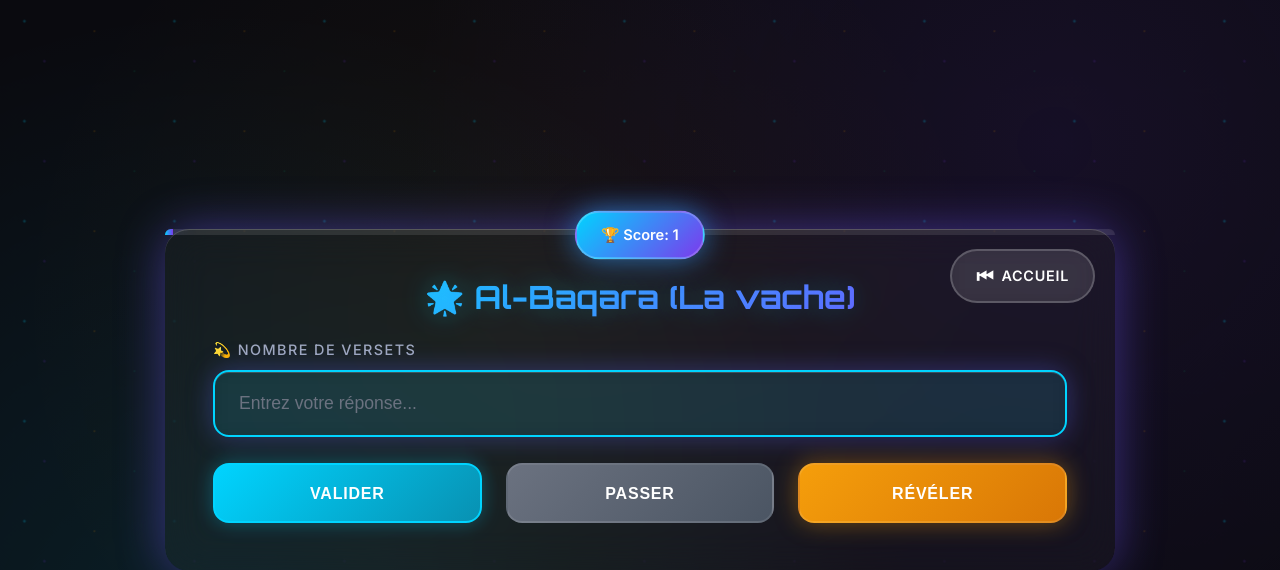
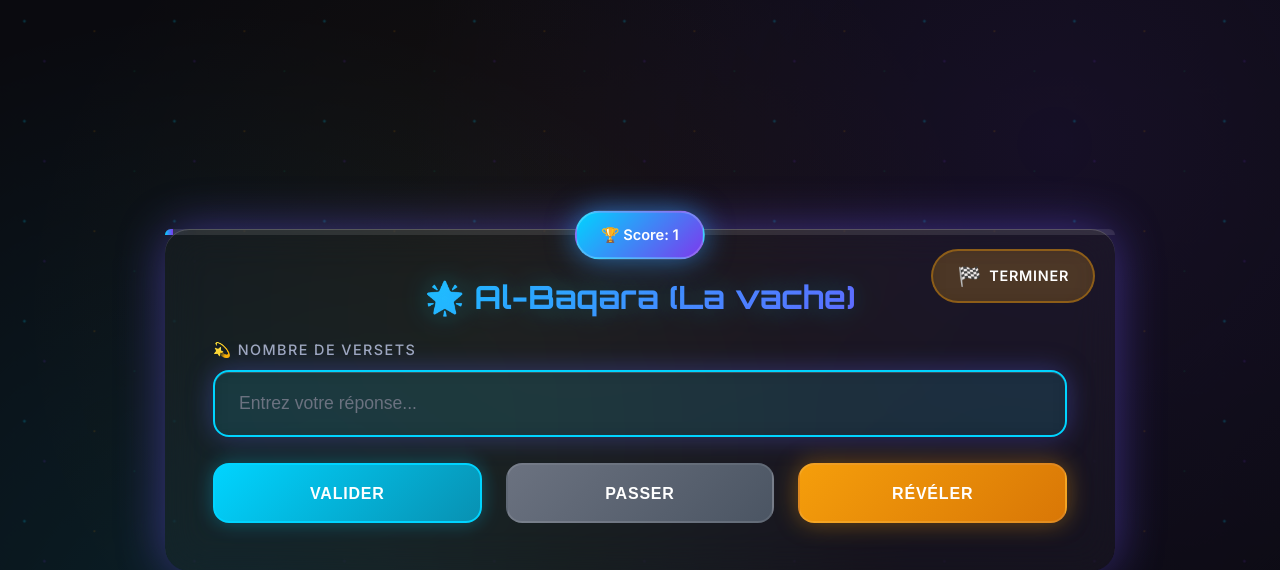
Before and after one commit to NezimK/QuizSuras, a Flask app: page /quiz in a window 1280 px wide. Shown: the top 570 px of the page. Run offline with Flask 3, Linux system fonts and the light colour scheme; the visitor is signed in with stand-in values (Sample User, id 1).

Commit message:
add ending button

```diff
--- a/static/quiz_n1.css
+++ b/static/quiz_n1.css
@@ -531,8 +531,7 @@ body::after {
     animation: badgePulse 3s ease-in-out infinite;
     z-index: 10;
 }
-
-/* Bouton reset - En haut à droite */
+/* Bouton terminer - En haut à droite */
 .reset-btn {
     position: absolute;
     top: 20px;
@@ -554,10 +553,11 @@ body::after {
 }
 
 .reset-btn:hover {
-    background: linear-gradient(135deg, var(--danger), #dc2626);
-    border-color: var(--danger);
+    background: linear-gradient(135deg, var(--accent), #d97706);
+    border-color: var(--accent);
     transform: translateY(-2px);
-    box-shadow: 0 10px 30px rgba(239, 68, 68, 0.3);
+    box-shadow: 0 10px 30px rgba(245, 158, 11, 0.4);
+    color: white;
 }
 
 .reset-icon {
@@ -569,3 +569,15 @@ body::after {
     text-transform: uppercase;
     letter-spacing: 0.05em;
 }
+
+/* Style spécifique pour le bouton terminer */
+.reset-btn[href="/terminer"] {
+    background: rgba(245, 158, 11, 0.2);
+    border-color: rgba(245, 158, 11, 0.4);
+}
+
+.reset-btn[href="/terminer"]:hover {
+    background: linear-gradient(135deg, var(--accent), #d97706);
+    border-color: var(--accent);
+    box-shadow: 0 10px 30px rgba(245, 158, 11, 0.4);
+}
--- a/templates/quiz_n1.html
+++ b/templates/quiz_n1.html
@@ -21,10 +21,10 @@
             <!-- Score badge centré -->
             <div class="score-badge">🏆 Score: {{ score }}</div>
 
-            <!-- Bouton reset en haut à droite -->
-            <a href="/reset" class="reset-btn" title="Retour à l'accueil">
-                <span class="reset-icon">⏮</span>
-                <span class="reset-text">Accueil</span>
+            <!-- Bouton terminer en haut à droite -->
+            <a href="/terminer" class="reset-btn" title="Terminer le quiz et voir les résultats">
+                <span class="reset-icon">🏁</span>
+                <span class="reset-text">Terminer</span>
             </a>
 
             <h1 class="quiz-title">
@@ -35,7 +35,8 @@
                 {% endif %}
             </h1>
 
-{% if request.form.get("action") != "voir_reponse" and not session.get("just_validated") %}            <!-- Section Question (affichée par défaut) -->
+            {% if request.form.get("action") != "voir_reponse" %}
+            <!-- Section Question (affichée par défaut) -->
             <div class="form-container">
                 <form method="POST">
                     <div class="input-group">
```
